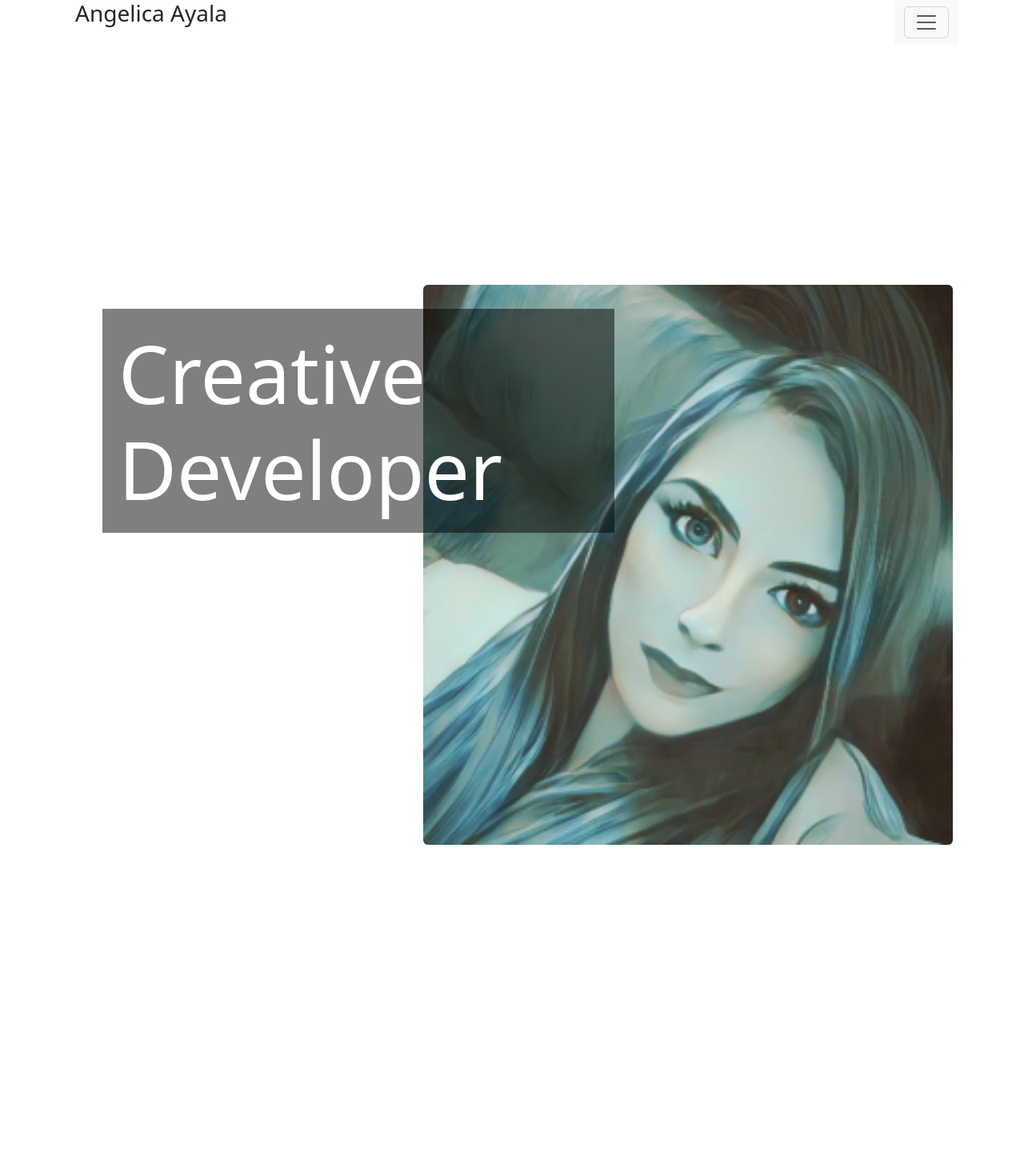
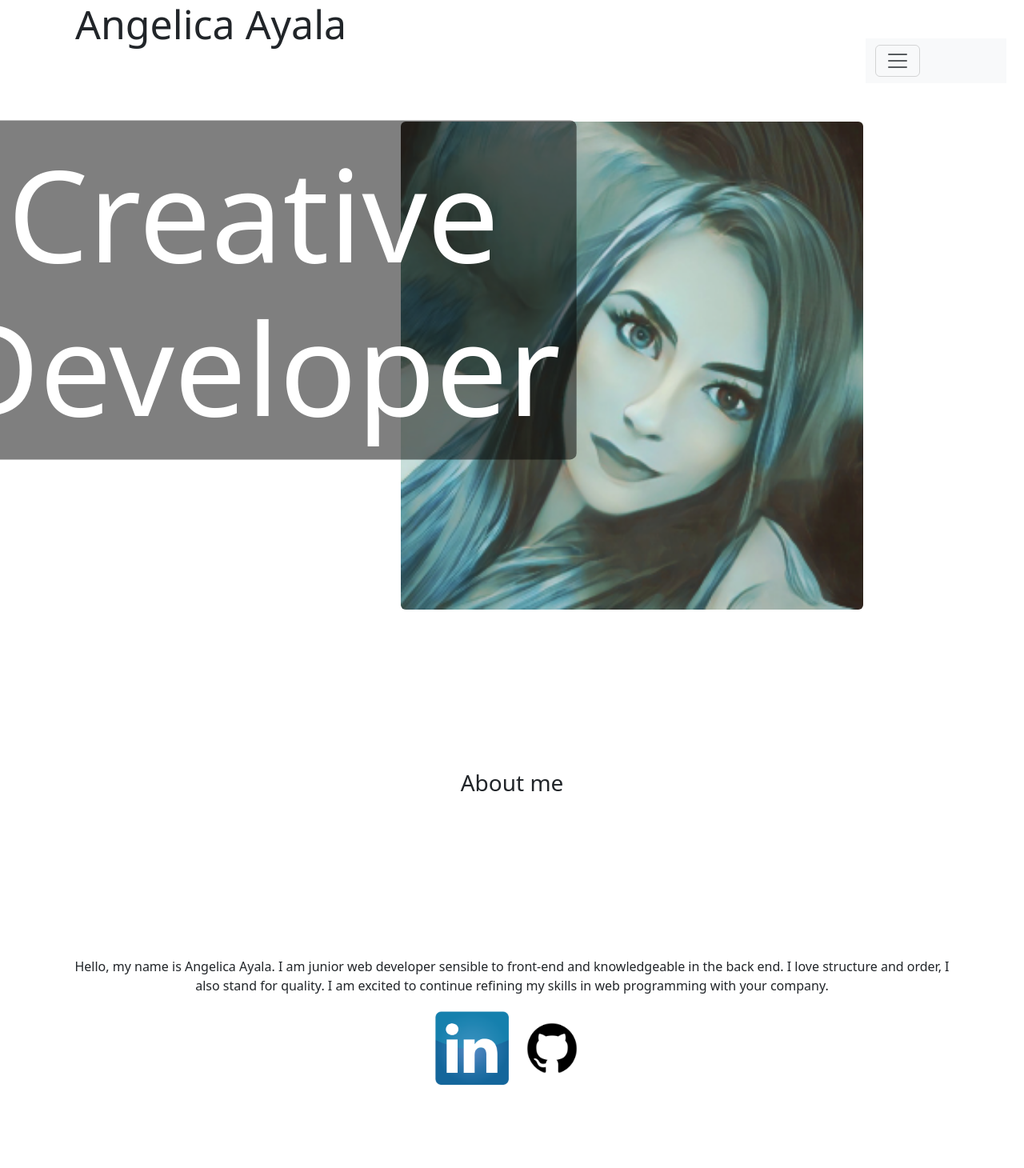
Before and after one commit to aayala4569/MyPortfolioFrontEnd, a React (Vite) app: page / in a window 1280 px wide. Shown: the top 1460 px of the page at 80% size. Built offline with nearby package versions, Linux system fonts and the light colour scheme.

Commit message:
fixed my Intro Image and Nav

```diff
--- a/src/App.css
+++ b/src/App.css
@@ -1,29 +1,45 @@
+.MyName {
+    font-size: 50px;
+}
 .aboutMe {
-    margin: 400px;
+    margin: 200px;
+}
+.skills {
+margin: 200px;
+
 }
 .NavMargin {
-    margin-bottom: 300px;
+    margin-bottom: 200px;
+
 }
+
 .MyImage {
     display:flex;
     justify-content: center;
-    height: 700px;
-    width: 700px;
+    height: 610px;
+    width: 600px;
+    top: 40%;
+    left: 5%;
+    transform: translate(-20%, -0%);
 }
 .overlay-text {
     position: absolute;
-    top: 50%;
+    display:flex;
+    text-align: center;
+    top: 40%;
     left: 50%;
-    transform: translate(-80%, -5%);
-    font-size: 100px;
+    transform: translate(-90%, -40%);
+    font-size: 160px;
     color: white;
     background-color: rgba(0, 0, 0, 0.5);
     padding: 20px;
     z-index: 2; /* Ensure the h2 is above the image */
   }
 
-  .image-container {
+
+
+  /* .image-container {
 
     position: relative; /* This is necessary for absolute positioning to work */
-    z-index: 1; /* Ensure the image is behind the h2 */
-  }
+    /* z-index: 1; /* Ensure the image is behind the h2 */
+   /* }  */
--- a/src/App.jsx
+++ b/src/App.jsx
@@ -1,41 +1,54 @@
-import { useState } from 'react'
-import reactLogo from './assets/react.svg'
-import './App.css'
-import NavBar from './Components/NavBar'
-import { Container, Row, Col } from 'react-bootstrap'
-import IntroImage from './Components/IntroImage'
-import AboutMe from './Components/AboutMe'
-import Skills from './Components/Skills'
-import Portfolio from './Components/Portfolio'
-import ContactMe from './Components/ContactMe'
-
+import { useState } from "react";
+import reactLogo from "./assets/react.svg";
+import "./App.css";
+import NavBar from "./Components/NavBar";
+import { Container, Row, Col, Image } from "react-bootstrap";
+// import IntroImage from './Components/IntroImage'
+import AboutMe from "./Components/AboutMe";
+import Skills from "./Components/Skills";
+import Portfolio from "./Components/Portfolio";
+import ContactMe from "./Components/ContactMe";
+// import { BrowserRouter, Routes, Route } from "react-router-dom";
 
 function App() {
-  const [count, setCount] = useState(0)
+  const [count, setCount] = useState(0);
 
   return (
-    <Container >
-
-
+    <Container>
+      {/* <Route path="/" element={<AboutMe/>}/> */}
       <Row>
         <Col className="d-flex justify-content-end">
-        <NavBar/>
-        </Col>
-        </Row>
-
-        <Row>
-        <Col>
-        <IntroImage/>
-        <AboutMe/>
-        <Skills/>
-        <Portfolio/>
-        <ContactMe/>
+          <NavBar />
         </Col>
       </Row>
 
+      <div>
 
+        <Row>
+
+          <Col xs={12} md={8} className="d-flex justify-content-start ">
+             <h2 className="overlay-text rounded-3">Creative Developer</h2>
+          </Col>
+        </Row>
+
+        <Row className="d-flex justify-content-end">
+          <div className="image-container MyImage">
+             <Image src="src/Images/MyImage.png" rounded/>
+          </div>
+        </Row>
+      </div>
+
+      <Row>
+        <Col>
+          {/* <IntroImage/> */}
+          <AboutMe />
+          <Skills />
+          <Portfolio />
+          <ContactMe />
+        </Col>
+      </Row>
     </Container>
-  )
+  );
 }
 
-export default App
+export default App;
--- a/src/Components/AboutMe.jsx
+++ b/src/Components/AboutMe.jsx
@@ -5,18 +5,18 @@ import {Image} from 'react-bootstrap';
 const AboutMe = () => {
   return (
     <div>
-        <Row >
+
             <Col className="aboutMe">
-            <h3 className="d-flex justify-content-center">About me</h3>
+            <h3 className="d-flex justify-content-center align-top">About me</h3>
             </Col>
-            </Row>
-            <Row className="d-flex justify-content-center">
-            <Col className="text-center">
+
+
+            <Col className="text-center d-block">
             <p className="text-center">
         Hello, my name is Angelica Ayala. I am junior web developer sensible to front-end and knowledgeable in the back end. I love structure and order, I also stand for quality. I am excited to continue refining my skills in web programming with your company.
             </p>
             </Col>
-            </Row>
+
             <Row>
             <Col className="d-flex justify-content-center">
             <Image src="src/Images/LinkedIn.png" rounded style={{ width: '100px', height: 'auto' }}/>
--- a/src/Components/IntroImage.jsx
+++ b/src/Components/IntroImage.jsx
@@ -1,34 +1,34 @@
-import React from 'react';
-import {Image, Row, Col} from 'react-bootstrap';
+// import React from 'react';
+// import {Image, Row, Col} from 'react-bootstrap';
 
 
 
 
 
-const IntroImage = () => {
+// const IntroImage = () => {
 
-  return (
-    <div>
-    <Row>
-        <Col xs={12} md={12} className="d-flex justify-content-start">
+//   return (
+//     <div>
+//     <Row>
+//         <Col xs={12} md={12} className="d-flex justify-content-start">
 
-            <h2 className="overlay-text" >Creative Developer</h2>
+//             <h2 className="overlay-text"  >Creative Developer</h2>
 
-        </Col>
-    </Row>
+//         </Col>
+//     </Row>
 
 
-        <Row className="d-flex justify-content-end">
+//         <Row className="d-flex justify-content-end">
 
-             <div className="image-container MyImage" >
-                <Image src="src/Images/MyImage.png" rounded/>
+//              <div className="image-container MyImage" >
+//                 <Image src="src/Images/MyImage.png" rounded/>
 
-            </div>
+//             </div>
 
-        </Row>
+//         </Row>
 
-    </div>
-  );
-};
+//     </div>
+//   );
+// };
 
-export default IntroImage
+// export default IntroImage
--- a/src/Components/NavBar.jsx
+++ b/src/Components/NavBar.jsx
@@ -1,6 +1,9 @@
 import Container from 'react-bootstrap/Container';
 import Nav from 'react-bootstrap/Nav';
 import Navbar from 'react-bootstrap/Navbar';
+import React from 'react';
+import {Image, Row, Col} from 'react-bootstrap';
+
 
 
 
@@ -8,34 +11,38 @@ import Navbar from 'react-bootstrap/Navbar';
 const NavBar = () => {
   return (
     <>
+<Container>
+     <Row >
+      <h3 className="d-flex justify-content-start MyName" >Angelica Ayala</h3>
 
-    <Container>
-      <h3>Angelica Ayala</h3>
-
+    </Row>
     </Container>
 
 
-    <Navbar expand="xxl" className="bg-body-tertiary NavMargin">
+<Row>
 
 
-    <Container fluid className="d-flex justify-content-end">
+
+    <Navbar expand="xxl" className="bg-body-tertiary m-5 NavMargin" >
+
+
+    <Container>
 
       <Navbar.Toggle aria-controls="basic-navbar-nav" />
       <Navbar.Collapse id="basic-navbar-nav">
-        <Nav className="me-auto">
-          <Nav.Link className="mx-4" href="#home">Home</Nav.Link>
-          <Nav.Link className="mx-4" href="#link">About Me</Nav.Link>
-          <Nav.Link className="mx-4" href="#link">Skills</Nav.Link>
-          <Nav.Link className="mx-4" href="#link">Portfolio</Nav.Link>
-          <Nav.Link className="mx-4" href="#link">Contact Me</Nav.Link>
+        <Nav>
+          <Nav.Link href="#NavBar">Home</Nav.Link>
+          <Nav.Link href="#AboutMe">About Me</Nav.Link>
+          <Nav.Link href="#Skills">Skills</Nav.Link>
+          <Nav.Link href="#Portfolio">Portfolio</Nav.Link>
+          <Nav.Link href="#ContactMe">Contact Me</Nav.Link>
 
         </Nav>
       </Navbar.Collapse>
     </Container>
   </Navbar>
-
- </>
-
+    </Row>
+    </>
   );
 };
 
--- a/src/Components/Skills.jsx
+++ b/src/Components/Skills.jsx
@@ -5,7 +5,7 @@ import {Image} from 'react-bootstrap';
 const Skills = () => {
   return (
     <div>
-        <Row>
+        <Row className="skills">
             <Col className="d-flex justify-content-center">
             <h3>Skills</h3>
             </Col>
```
